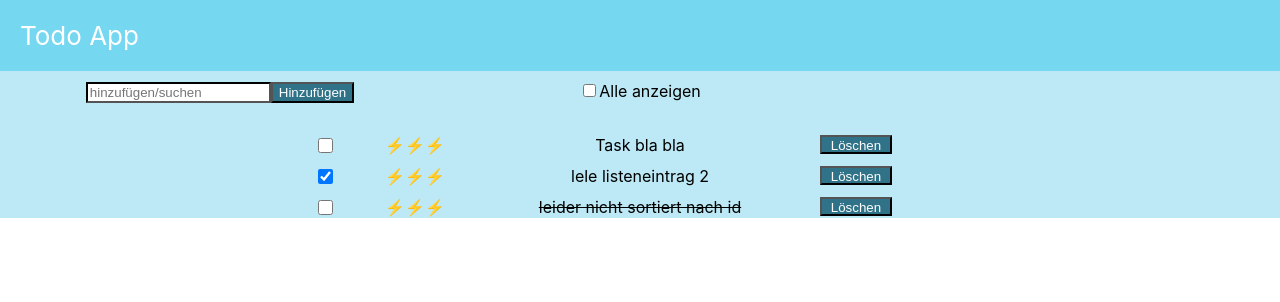
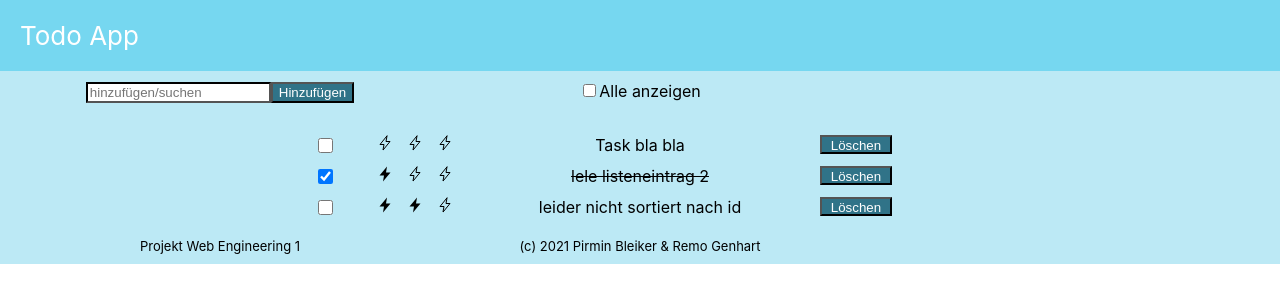
Before and after one commit to pirminbleiker/Web_Engineering_1, a React (Create React App) app: page / in a window 1280 px wide. Shown: the top 302 px of the page. Built offline with nearby package versions, Linux system fonts and the light colour scheme.

Commit message:
Footer added, show all incl. filter function implemented

```diff
--- a/src/App.tsx
+++ b/src/App.tsx
@@ -4,6 +4,7 @@ import { Controlpanel } from './components/Controlpanel'
 import React, { useState } from "react";
 import { Task, createTask } from './components/Task'
 import { Tasks } from './components/Tasks'
+import { Footer } from './components/Footer'
 
 // TODO Folie 18 als Info für Array bearbeitung!!!
 
@@ -13,21 +14,18 @@ const initialTasks: Task[] = [
     checked: false,
     priority: 0,
     text: 'Task bla bla',
-    deleted: false
   },
   {
     id: "5",
     checked: true,
-    priority: 0,
+    priority: 1,
     text: 'lele listeneintrag 2',
-    deleted: false
   },
   {
     id: "3",
     checked: false,
-    priority: 0,
+    priority: 2,
     text: 'leider nicht sortiert nach id',
-    deleted: true
   },
 ];
 
@@ -37,48 +35,79 @@ const initialTasks: Task[] = [
 export function App() {
   const [tasks, setTask] = useState<Task[]>(initialTasks);
   const [unfilteredTasks, setUnfiltered]=useState<Task[]>(tasks);
+  const [showAll, setShowAll]=useState<boolean>(false);
 
   const addItem = (text: string) => {
-    const newTask = [ ...tasks, createTask(text)]
-    setTask(newTask)
+    const newTask = [ ...unfilteredTasks, createTask(text)]
+    setUnfiltered(newTask)
+    if (showAll){
+      setTask(newTask)
+    }
+    else{
+      const filteredTasks=newTask.filter(t => t.checked===false)
+      setTask(filteredTasks)
+    }
   }
 
   const removeItem = (id: string) => {
-    const newTask = tasks.filter(t => t.id !== id)
+    const newTask = unfilteredTasks.filter(t => t.id !== id)
+    setUnfiltered(newTask)
     setTask(newTask)
   }
 
   const updateItem = (id: string, done: boolean, prio: number) => {
-    const newTask = tasks.map(t => {
+    const newTask = unfilteredTasks.map(t => {
       if (t.id === id) {
         return { ...t, checked: done, priority: prio}
       }
       return t
     })
+    setUnfiltered(newTask)
     setTask(newTask)
   }
 
   const filterItem = (text: string) => {
     if(text.length>0){
-      const newTask = unfilteredTasks.filter(t => t.text.toLowerCase().includes(text.toLowerCase()))
+      let newTask
+      if(showAll){
+        newTask = unfilteredTasks.filter(t => t.text.toLowerCase().includes(text.toLowerCase()))
+      }
+      else{
+        newTask = unfilteredTasks.filter(t => t.text.toLowerCase().includes(text.toLowerCase())&&t.checked===false)
+      }
       setTask(newTask)
     }
     else{
-      setTask(unfilteredTasks)
+      if (showAll){
+        setTask(unfilteredTasks)
+      }
+      else{
+        const filteredList=unfilteredTasks.filter(t=>t.checked===false)
+        setTask(filteredList)
+      }
     }
   }
 
   const showAllItems = () => {
-
+      if(showAll){
+        const newTask=unfilteredTasks.filter(t => t.checked===false)
+        setTask(newTask)
+        setShowAll(false)
+      }
+      else{
+        setTask(unfilteredTasks)
+        setShowAll(true)
+      }
   }
 
   return (
     <div className="App">
       <AppHeader>Todo App</AppHeader>
-      <Controlpanel addTask={addItem} onChange={filterItem} />
+      <Controlpanel addTask={addItem} onChange={filterItem} cbValue={showAll} cbChange={showAllItems} />
       <div>
         <Tasks tasks={tasks}/>
       </div>
+      <Footer/>
     </div>
   );
 }
--- a/src/components/Controlpanel.tsx
+++ b/src/components/Controlpanel.tsx
@@ -4,11 +4,13 @@ import { TextInput } from './TextInput'
 interface Props {
     addTask: (text: string) => void
     onChange: (value: string) => void
+    cbValue:boolean
+    cbChange: () => void
 }
 
-export const Controlpanel = ({addTask, onChange}: Props) =>(
+export const Controlpanel = ({addTask, onChange,cbValue,cbChange}: Props) =>(
     <div className="Control-panel">
         <TextInput onChange={onChange}addTask={addTask}/>
-        <ShowAll/>
+        <ShowAll cbValue={cbValue} cbChange={cbChange}/>
     </div>
 )
--- /dev/null
+++ b/src/components/Footer.css
@@ -0,0 +1,17 @@
+.footer{
+    display: grid;
+    grid-template-columns: 1fr 1fr 1fr;
+    padding: 10px;
+    font-size: calc(5px + 1vmin);
+}
+
+.left{
+    grid-column-start: 1;
+}
+.middle{
+    grid-column-start: 2;
+}
+
+.right{
+    grid-column-start: 3;
+}
--- /dev/null
+++ b/src/components/Footer.tsx
@@ -0,0 +1,10 @@
+import './Footer.css'
+
+export const Footer =() =>{
+    return(
+        <div className="footer">
+            <div className="left">Projekt Web Engineering 1</div>
+            <div className="middle">(c) 2021 Pirmin Bleiker & Remo Genhart</div>
+        </div>
+    )
+}
--- a/src/components/ShowAll.tsx
+++ b/src/components/ShowAll.tsx
@@ -1,10 +1,15 @@
 import './ShowAll.css'
 
-export const ShowAll = () =>{
+interface Props{
+    cbValue: boolean;
+    cbChange: () => void
+}
+
+export const ShowAll = (props: Props) =>{
 
     return(
         <div>
-            <input type="checkbox" id="showAll" name="showAll"/>
+            <input type="checkbox" id="showAll" name="showAll" checked={props.cbValue} onClick={props.cbChange}/>
             <label htmlFor="showAll">Alle anzeigen</label>
         </div>
     )
--- a/src/components/Task.css
+++ b/src/components/Task.css
@@ -13,7 +13,6 @@
 
 .grid__priority{
     grid-area: priority;
-    cursor: pointer;
 }
 
 .grid__text{
@@ -30,6 +29,10 @@
     grid-template-rows: 1fr;
 }
 
+.priority_mouseover{
+    cursor: pointer;
+}
+
 .delete-button{
     width: 40%;
     height: 90%;
--- a/src/components/Task.tsx
+++ b/src/components/Task.tsx
@@ -1,18 +1,17 @@
 import { v4 } from 'uuid';
 import './Task.css'
+import { IoFlashSharp,IoFlashOutline } from 'react-icons/io5'
 
 export interface Task {
     id: string,
     checked: boolean,
     priority: number,
     text: string;
-    deleted: boolean;
 }
 
 export const SingleTask = (props: Task) => {
-    let shownText
     const getText =() =>{
-        if(props.deleted){
+        if(props.checked){
             return (<div className="grid__text"><s>{props.text}</s></div>)
         }
         else{
@@ -20,13 +19,21 @@ export const SingleTask = (props: Task) => {
         }
     }
 
+    const getPriority = () =>{
+        return(
+            <div className="grid__priority priority_table">
+                    <div className="priority_mouseover">{(props.priority>0)?(<IoFlashSharp/>):(<IoFlashOutline/>)}</div>
+                    <div className="priority_mouseover">{(props.priority>1)?(<IoFlashSharp/>):(<IoFlashOutline/>)}</div>
+                    <div className="priority_mouseover">{(props.priority>2)?(<IoFlashSharp/>):(<IoFlashOutline/>)}</div>
+                </div>
+        )
+    }
+
     return (
 
         <div className='task'>
             <input className="grid__checkbox" type="checkbox" checked={props.checked}/>
-            <div className="grid__priority">
-                {'\u26A1'}{'\u26A1'}{'\u26A1'}
-            </div>
+            {getPriority()}
             {getText()}
             <button className="grid__delete delete-button">Löschen</button>
         </div>
@@ -36,7 +43,7 @@ export const SingleTask = (props: Task) => {
 
 
 export const createTask = (props: string): Task => {
-    return { id: v4(), checked: false, priority: 1, text: props,deleted: false };
+    return { id: v4(), checked: false, priority: 1, text: props};
   }
 
 //export default Task
--- a/src/components/Tasks.tsx
+++ b/src/components/Tasks.tsx
@@ -9,7 +9,7 @@ interface Props {
 export const Tasks = ({tasks}: Props) => {
     const taskList = tasks.map((task) => (
 
-         <SingleTask key={task.id}id={task.id}checked={task.checked}priority={task.priority}text={task.text}deleted={task.deleted}/>
+         <SingleTask key={task.id}id={task.id}checked={task.checked}priority={task.priority}text={task.text}/>
 
     ));
     return <div>{taskList}</div>
```
